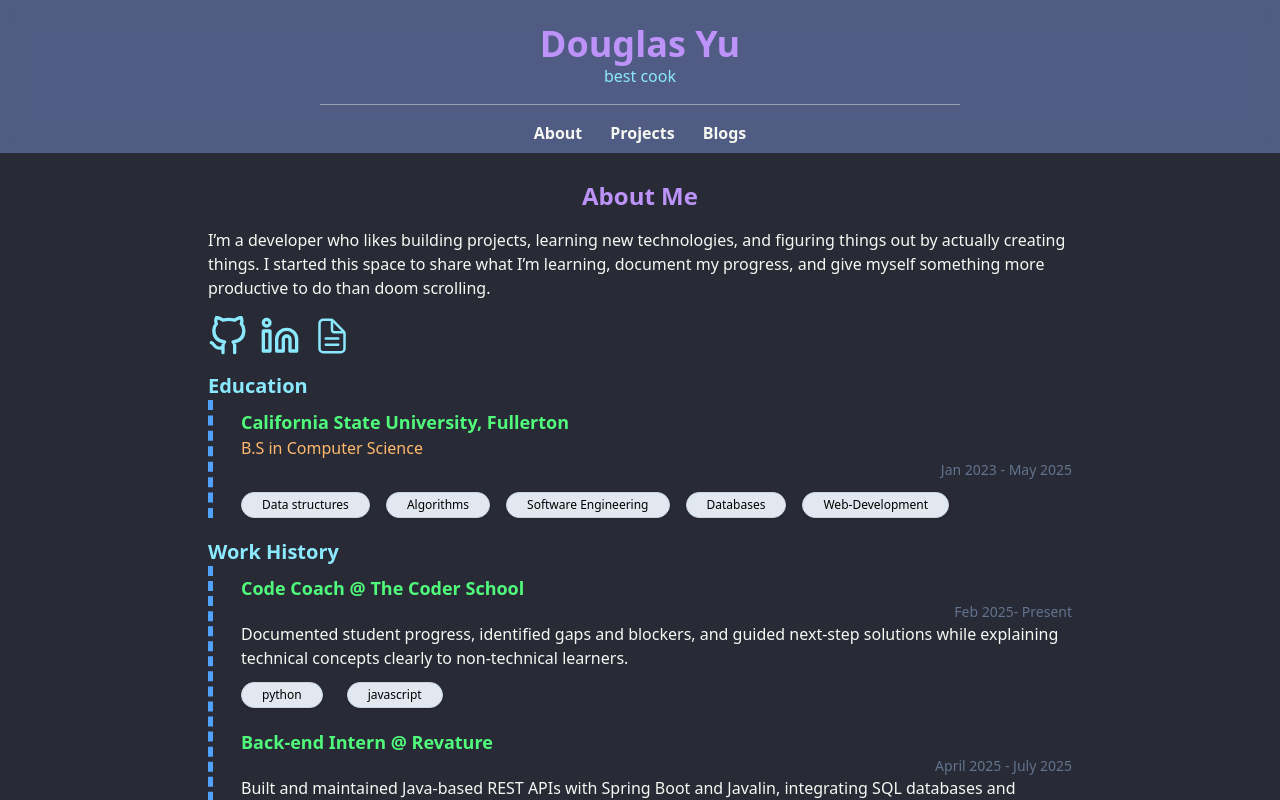
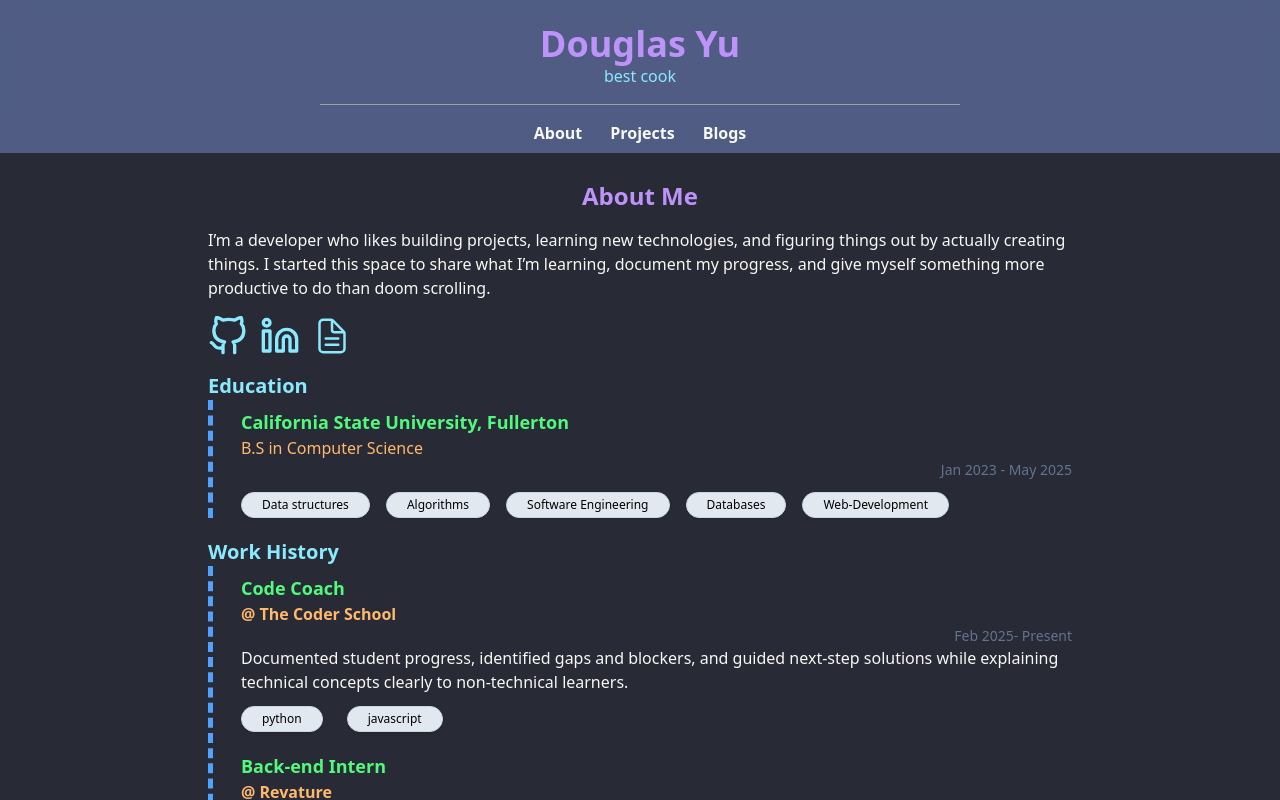
Before and after one commit to Douglasmyu/react-portfolio, a React (Vite) app: page / in a window 1280 px wide. Shown: the top 800 px of the page. Built offline with nearby package versions, Linux system fonts and the light colour scheme.

Commit message:
sum changes

```diff
--- a/src/components/Nav.jsx
+++ b/src/components/Nav.jsx
@@ -7,9 +7,8 @@ import { Link } from "react-router-dom";
 
 const list = [
   "cool guy",
-  "decent golfer",
+  "average golfer",
   "best cook",
-  "best driver",
   "great bartender",
   "plays badminton",
   "Fortnite player"
--- a/src/sections/About.jsx
+++ b/src/sections/About.jsx
@@ -5,7 +5,7 @@ import { FiGithub, FiLinkedin } from "react-icons/fi";
 import { MdEmail } from "react-icons/md";
 import { IoDocumentTextOutline } from "react-icons/io5";
 
-import PDF from "../assets/Douglas_Yu.pdf";
+import PDF from "../assets/DouglasYu_SWE_Resume.pdf";
 // basically the home page
 
 
@@ -60,7 +60,7 @@ return (
             <li key={item.id ?? `${item.job}-${item.time}-${idx}`} className='mb-5 ml-2 relative'>
               <div className='flex flex-col items-baseline gap-x-2'>
                 <h3 className="text-lg font-semibold text-slate-900">
-                  {item.positon} <span> @ {item.job}</span>
+                  {item.positon} <span> <h4 className='text-base'> @ {item.job}</h4></span>
                 </h3>
                 {item.time && (
                 <span className="ml-auto text-sm text-slate-500">
```
Also changed, not shown: 1 other file (tests, documents, lock files or other folders).
